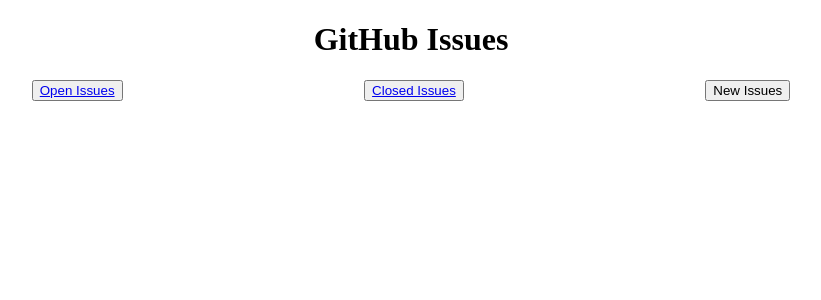
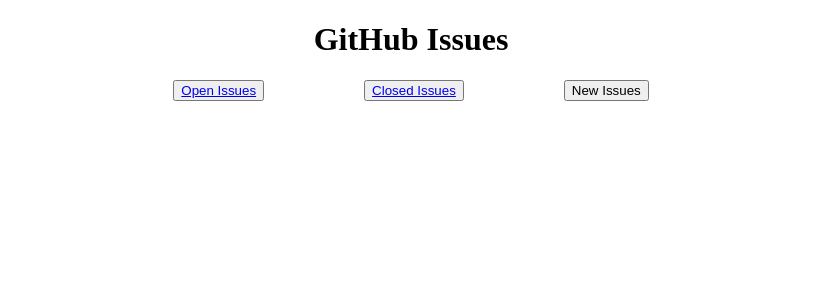
Before and after one commit to Kisukeyas/angular-github-app, an Angular app: page / in a window 1280 px wide. Shown: the top 300 px of the page, without its empty margins (229-1050 px from the left). Built offline with nearby package versions, Linux system fonts and the light colour scheme.

Commit message:
画面サンプル#2

```diff
--- a/src/app/app.component.css
+++ b/src/app/app.component.css
@@ -3,6 +3,10 @@
   }
 
   .btn {
+    margin: 0 50px;
+  }
+
+  .btn-box {
     padding: 0;
     margin: auto;
     max-width: 1000px;
@@ -11,7 +15,7 @@
     display: flex;
     flex-direction: row;
     flex-wrap: wrap;
-    justify-content: space-around;
+    justify-content: center;
     align-content: flex-start;
     align-items: flex-start;
   }
--- a/src/app/app.component.html
+++ b/src/app/app.component.html
@@ -1,13 +1,13 @@
 <h1 class="title">GitHub Issues</h1>
 
-<div class="btn">
-  <button type="button" class="open">
+<div class="btn-box">
+  <button type="button" class="btn open">
     <a routerLink="open">Open Issues</a>
   </button>
-  <button type="button" class="closed">
+  <button type="button" class="btn closed">
     <a routerLink="closed">Closed Issues</a>
   </button>
-  <button type="button" class="new">New Issues</button>
+  <button type="button" class="btn new">New Issues</button>
 </div>
 
 <router-outlet></router-outlet>
--- a/src/app/open-issue/open-issue.component.css
+++ b/src/app/open-issue/open-issue.component.css
@@ -6,4 +6,13 @@
     list-style: none;
     border: 2px solid black;
     margin: 10px;
+    display: flex;
 }
+
+.issue{
+    margin: 0 0 0 50px;
+}
+
+.btn{
+    padding: 50px;
+}
--- a/src/app/open-issue/open-issue.component.html
+++ b/src/app/open-issue/open-issue.component.html
@@ -1,8 +1,11 @@
 <div class="box">
     <ul>
         <li *ngFor="let news of NewsApi" class="list">
-            <h3 class="title">Title: {{news.title}}</h3>
-            <p class="content">{{news.content}}</p>
+            <div class="issue">
+                <h3 class="title">Title: {{news.title}}</h3>
+                <p class="content">{{news.content}}</p>
+            </div>
+            <button type="button" class="btn">Complete</button>
         </li>
     </ul>
 </div>
```
